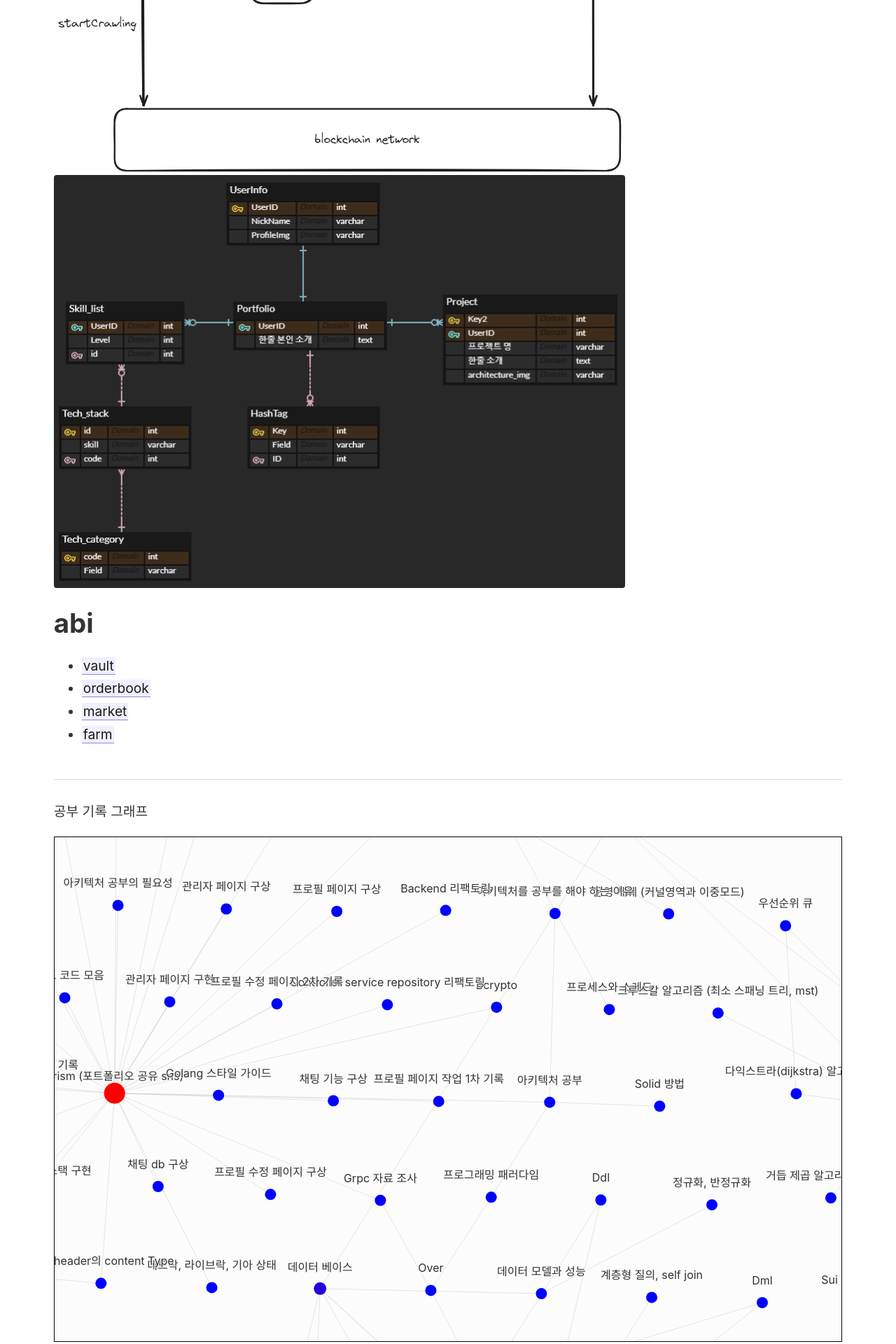
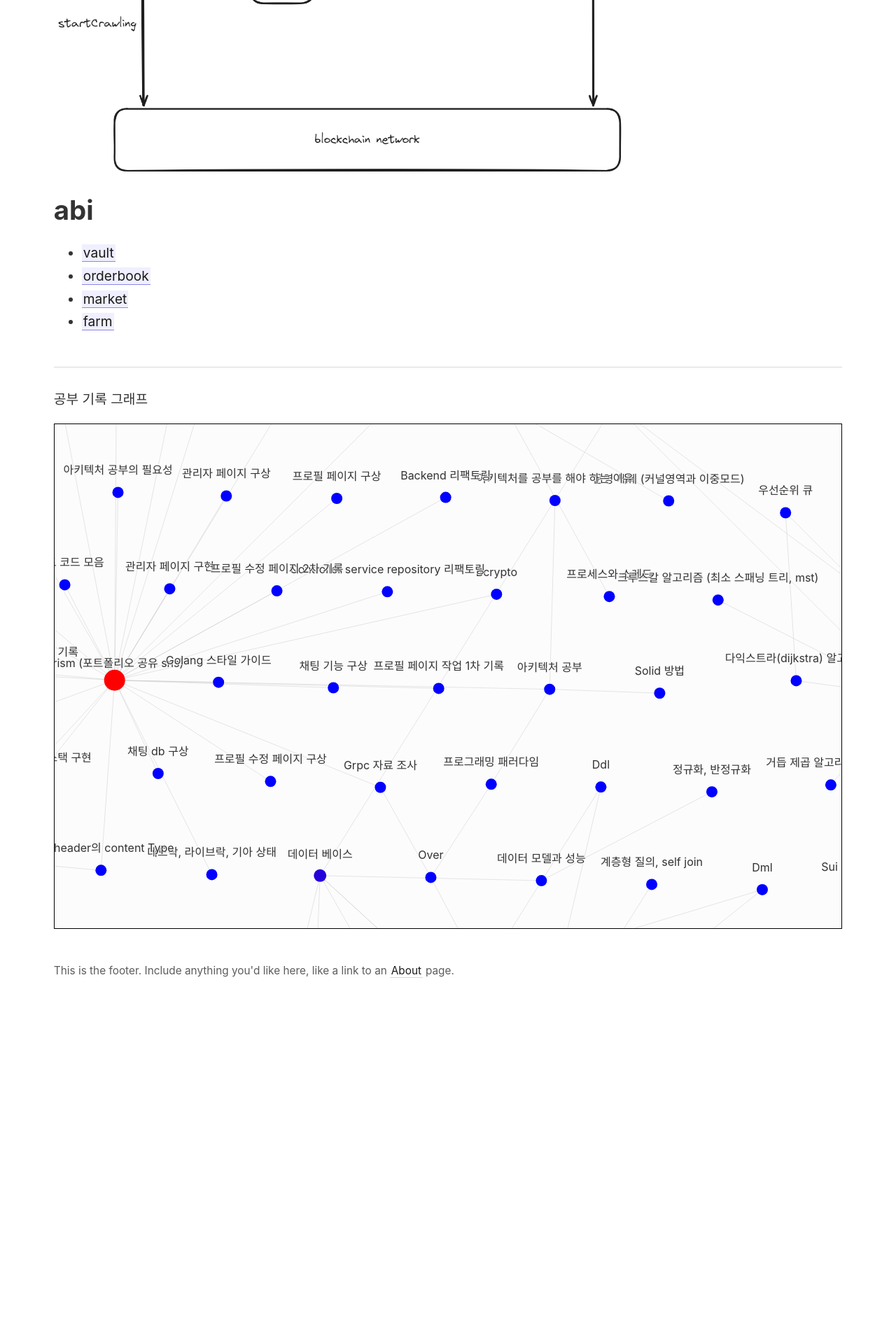
Before and after one commit to rainbow96bear/Obsidian, a Jekyll site: the page built from _notes/프로젝트/coinmeca/dex 사이트 개발.md, in a window 1280 px wide. Shown: the part 895-2815 px from the top of the page at 70% size. Built offline with Jekyll 4.4.1, drawn with Linux system fonts in a browser that asks for light colours; after the commit the page ends 2361 px from its top, so only the background shows below that.

Commit message:
test 제거

```diff
--- a/_notes/프로젝트/coinmeca/dex 사이트 개발.md
+++ b/_notes/프로젝트/coinmeca/dex 사이트 개발.md
@@ -6,7 +6,7 @@
 
 맞은 역할 : blockchain에서 crawling 한 data를 dex 사이트에 거래를 위한 data 전달 api 작업
 
-백엔드 플로우 : <img src="/assets/흐름도.png"><img src="/assets/Pasted image 20231204232521.png">
+백엔드 플로우 : <img src="/assets/흐름도.png">
 
 
 # abi
```
